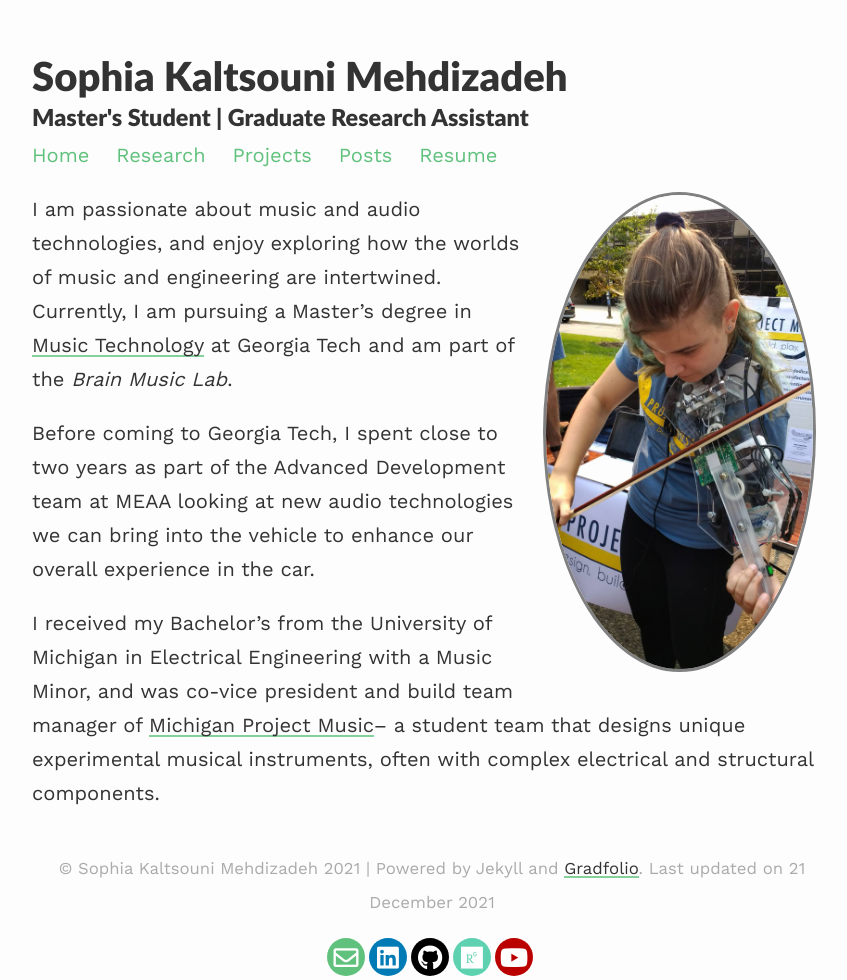
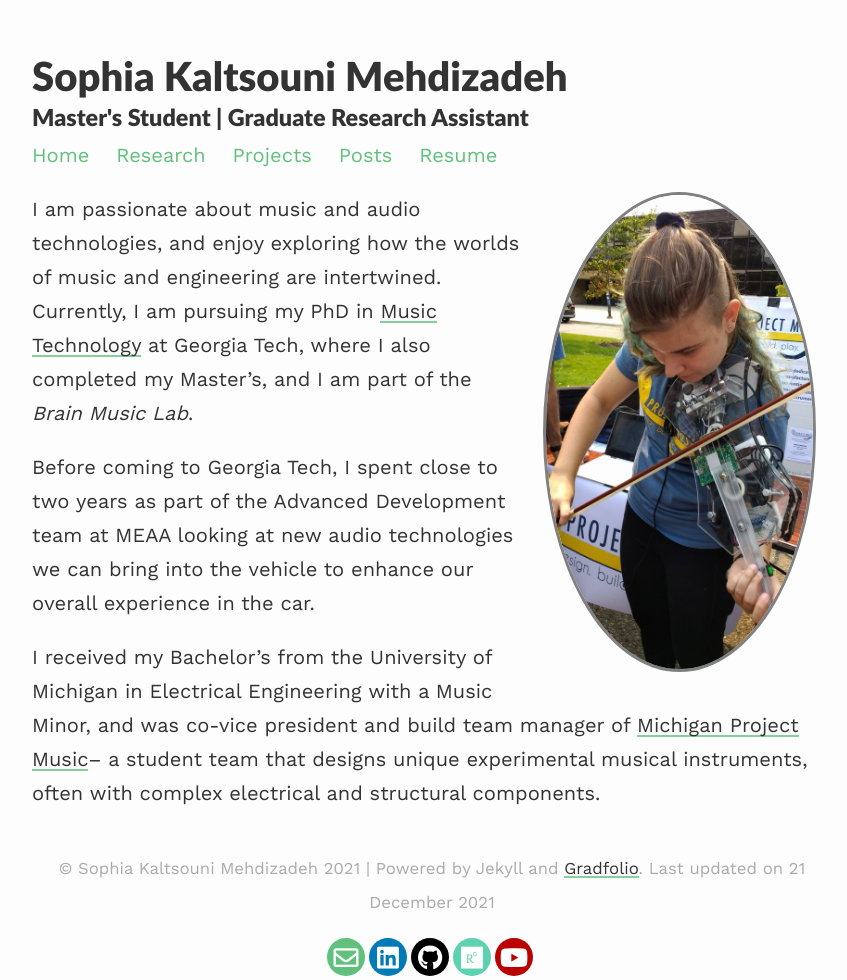
Before and after one commit to smehdizadeh/smehdizadeh.github.io, a Jekyll site: the page built from index.md, in a window 1280 px wide. Shown: the whole page, without its empty margins (208-1055 px from the left). Built offline with Jekyll 4.4.1, drawn with Linux system fonts in a browser that asks for light colours; nearby versions of some CDN libraries.

Commit message:
Update index.md

```diff
--- a/index.md
+++ b/index.md
@@ -7,7 +7,7 @@ profile:
 published: true
 ---
 
-I am passionate about music and audio technologies, and enjoy exploring how the worlds of music and engineering are intertwined. Currently, I am pursuing a Master's degree in [Music Technology](https://music.gatech.edu/master-science-music-technology) at Georgia Tech and am part of the *Brain Music Lab*.
+I am passionate about music and audio technologies, and enjoy exploring how the worlds of music and engineering are intertwined. Currently, I am pursuing my PhD in [Music Technology](https://music.gatech.edu/master-science-music-technology) at Georgia Tech, where I also completed my Master's, and I am part of the *Brain Music Lab*.
 
 Before coming to Georgia Tech, I spent close to two years as part of the Advanced Development team at MEAA looking at new audio technologies we can bring into the vehicle to enhance our overall experience in the car.
 
```
